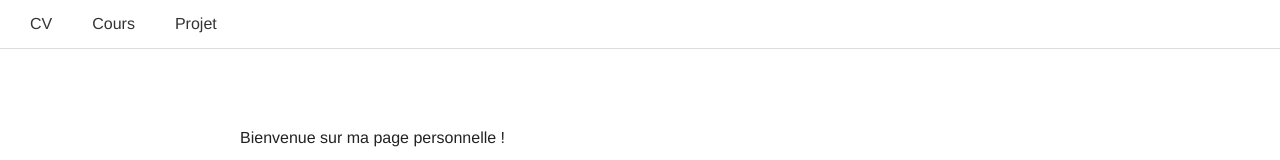
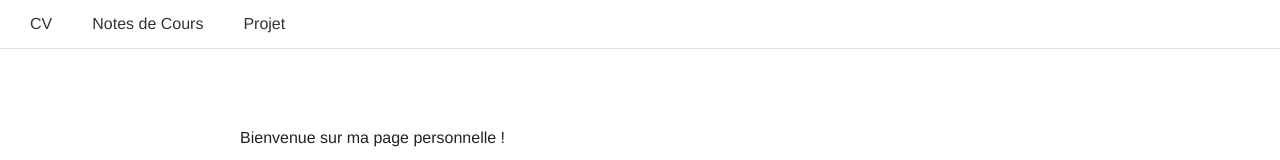
Before and after one commit to lorenzosegoni/lorenzosegoni.github.io, a plain HTML site: page index.html in a window 1280 px wide. Shown: the top 160 px of the page. Drawn offline with Linux system fonts and the light colour scheme.

Commit message:
Rename 'Cours' link to 'Notes de Cours'

```diff
--- a/index.html
+++ b/index.html
@@ -44,7 +44,7 @@
 <body>
   <header>
     <a href="#">CV</a>
-    <a href="cours.html">Cours</a>
+    <a href="cours.html">Notes de Cours</a>
     <a href="#">Projet</a>
   </header>
   <main>
```
